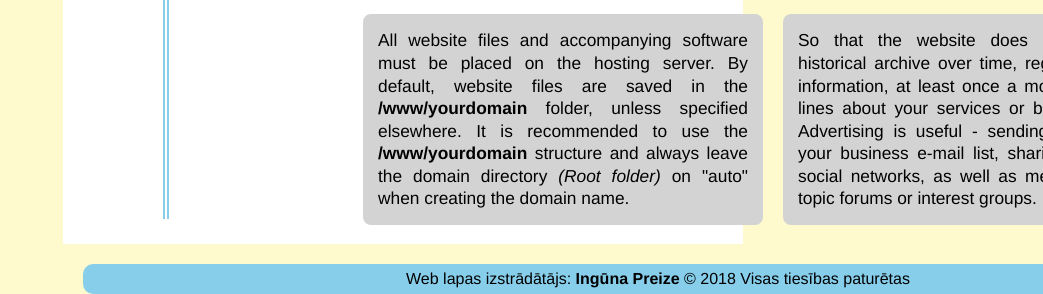
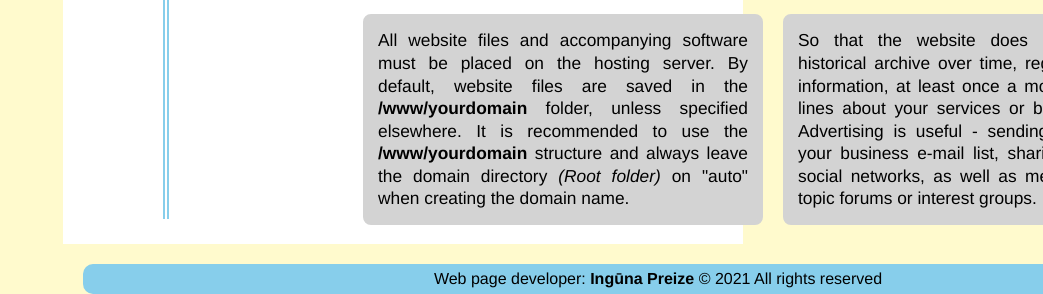
Before and after one commit to preizeinguuna/programming-course-static-project, a plain HTML site: page index.html in a window 1280 px wide. Shown: the part 621-915 px from the top of the page, without its empty margins (237-1280 px from the left). Drawn offline with Linux system fonts and the light colour scheme.

Commit message:
Update index.html

```diff
--- a/index.html
+++ b/index.html
@@ -73,7 +73,7 @@
 
     <footer>
         <div class="footer">
-            <p>Web lapas izstrādātājs: <b>Ingūna Preize</b> © 2018 Visas tiesības paturētas</p>
+        <p>Web page developer: <b>Ingūna Preize</b> © 2021 All rights reserved</p>
         </div>
     </footer>
     </body>
```
